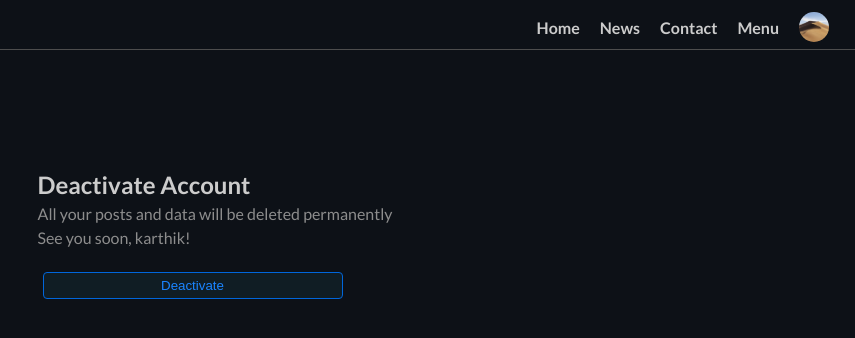
After one commit to karthikio/blog-app, a Django app: page /accounts/deactivate/1/ in a window 1280 px wide. The commit adds this page. Shown: the top 338 px of the page, without its empty margins (425-1280 px from the left). Run offline with Django 3.2, Linux system fonts and the light colour scheme; a user stored in the database is signed in; data comes from the database, SQL or seed files in the repository; both versions use the stored data as it was after the commit.

Commit message:
Added user deactivate view

```diff
--- /dev/null
+++ b/account/templates/account/user_confirm_delete.html
@@ -0,0 +1,16 @@
+{% extends 'base.html' %}
+
+
+{% block form %}
+  <div class="flex all-center just-center mt40 mb20 mr10 ml10">
+    <form method="POST">
+      {% csrf_token %}
+      <div class="flex flex-col mt40 just-center">
+        <h2 class="text mt40 mb5">Deactivate Account</h2>
+        <p class="light mt5 mb5">All your posts and data will be deleted permanently</p>
+        <p class="light mt5 mb20">See you soon, {{object.username}}!</p>
+        <input class="login-btn mt5 mb5" type="submit" value="Deactivate">
+      </div>
+    </form>
+  </div>
+{% endblock %}
--- a/account/urls.py
+++ b/account/urls.py
@@ -1,5 +1,5 @@
 from django.urls import path
-from .views import loginView, logoutView, registerView, contactView
+from .views import loginView, logoutView, registerView, contactView, UserDeleteView
 from django.contrib.auth import views as auth_views
 
 urlpatterns = [
@@ -7,6 +7,7 @@ urlpatterns = [
   path('login/', loginView, name='login-view'),
   path('logout/', logoutView, name='logout-view'),
   path('contact/', contactView, name='contact-view'),
+  path('deactivate/<int:pk>/', UserDeleteView.as_view(), name='user-delete-view'),
 
   # password reset url patterns
   path('password-reset/', auth_views.PasswordResetView.as_view(template_name='account/password_reset.html', html_email_template_name='account/password_reset_email.html'), name='password_reset'),
--- a/account/views.py
+++ b/account/views.py
@@ -1,9 +1,11 @@
 from django.shortcuts import redirect, render
+from django.urls import reverse_lazy
 from .forms import RegisterForm, LoginForm
 from .models import User
 from django.contrib.auth import authenticate, login, logout
 from django.contrib import messages
-
+from django.views.generic import DeleteView
+from django.contrib.auth.mixins import LoginRequiredMixin, UserPassesTestMixin
 
 
 def registerView(request):
@@ -24,9 +26,6 @@ def registerView(request):
   }
 
   return render(request, 'account/register.html', context)
-
-
-
 
 
 def loginView(request, *args, **kwargs):
@@ -69,3 +68,14 @@ def logoutView(request):
 
 def contactView(request):
   return render(request, 'account/contact.html', {})
+
+
+class UserDeleteView(LoginRequiredMixin, UserPassesTestMixin, DeleteView):
+  model = User
+  success_url = reverse_lazy('logout-view')
+
+  def test_func(self):
+    user = self.get_object()
+    if self.request.user == user:
+      return True
+    return False
--- a/post/views.py
+++ b/post/views.py
@@ -29,7 +29,7 @@ class PostDetailView(LoginRequiredMixin, DetailView):
   model = Post
 
 
-class PostCreateView(LoginRequiredMixin, SuccessMessageMixin,CreateView):
+class PostCreateView(LoginRequiredMixin, SuccessMessageMixin, CreateView):
   model = Post
   fields = ('title', 'image', 'body',)
   template_name = 'post/post_create.html'
--- a/templates/navbar.html
+++ b/templates/navbar.html
@@ -13,6 +13,7 @@
         <div class="drop-down-content">
           <li><a class=" text" href="{% url 'posts-create-view' %}">New post</a></li>
           <li><a class=" text" href="{% url 'profile-detail-view' request.user.username %}">Profile</a></li>
+          <li><a class=" text" href="{% url 'user-delete-view' request.user.id %}">Deactivate</a></li>
           <li><a class=" text" href="{% url 'logout-view' %}">Logout</a></li>
         </div>
       </div>
```
Also changed, not shown: db.sqlite3.
